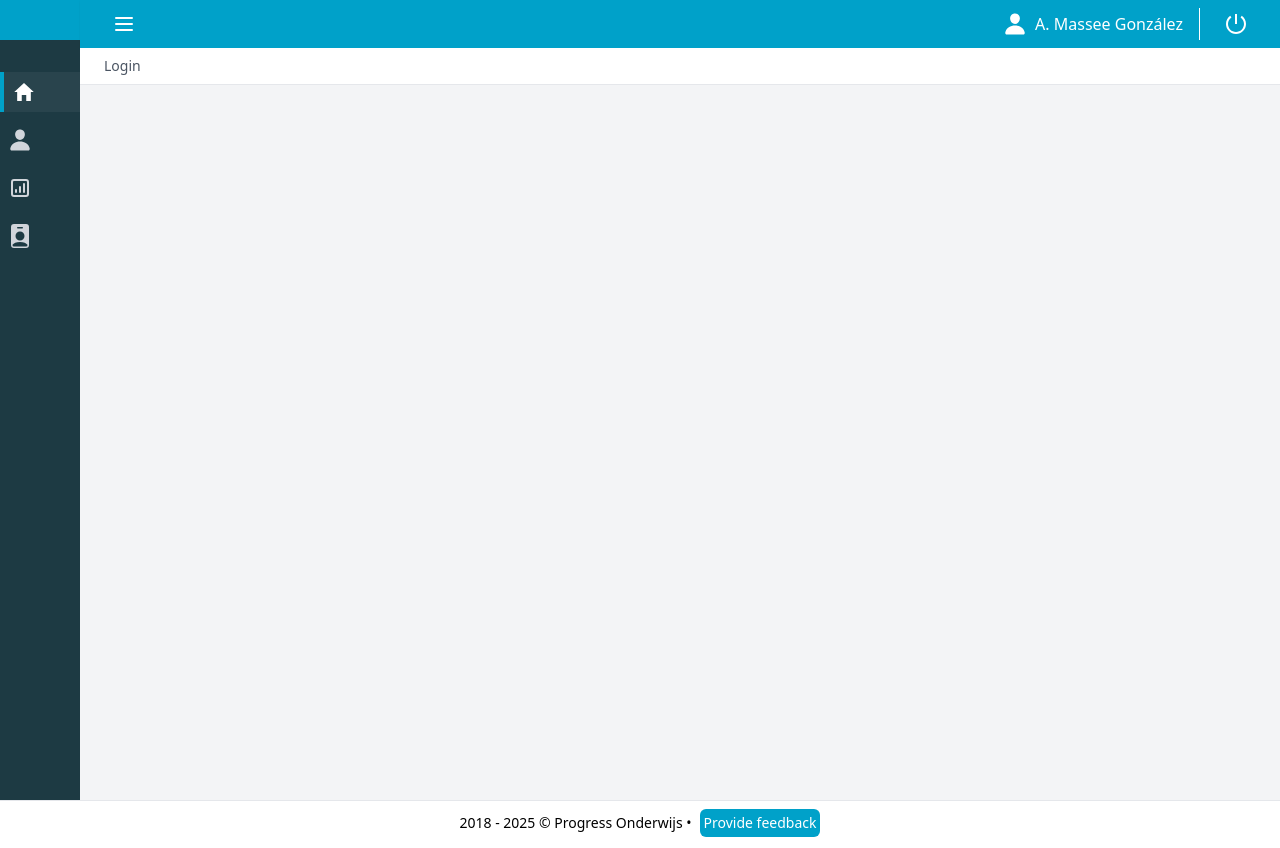
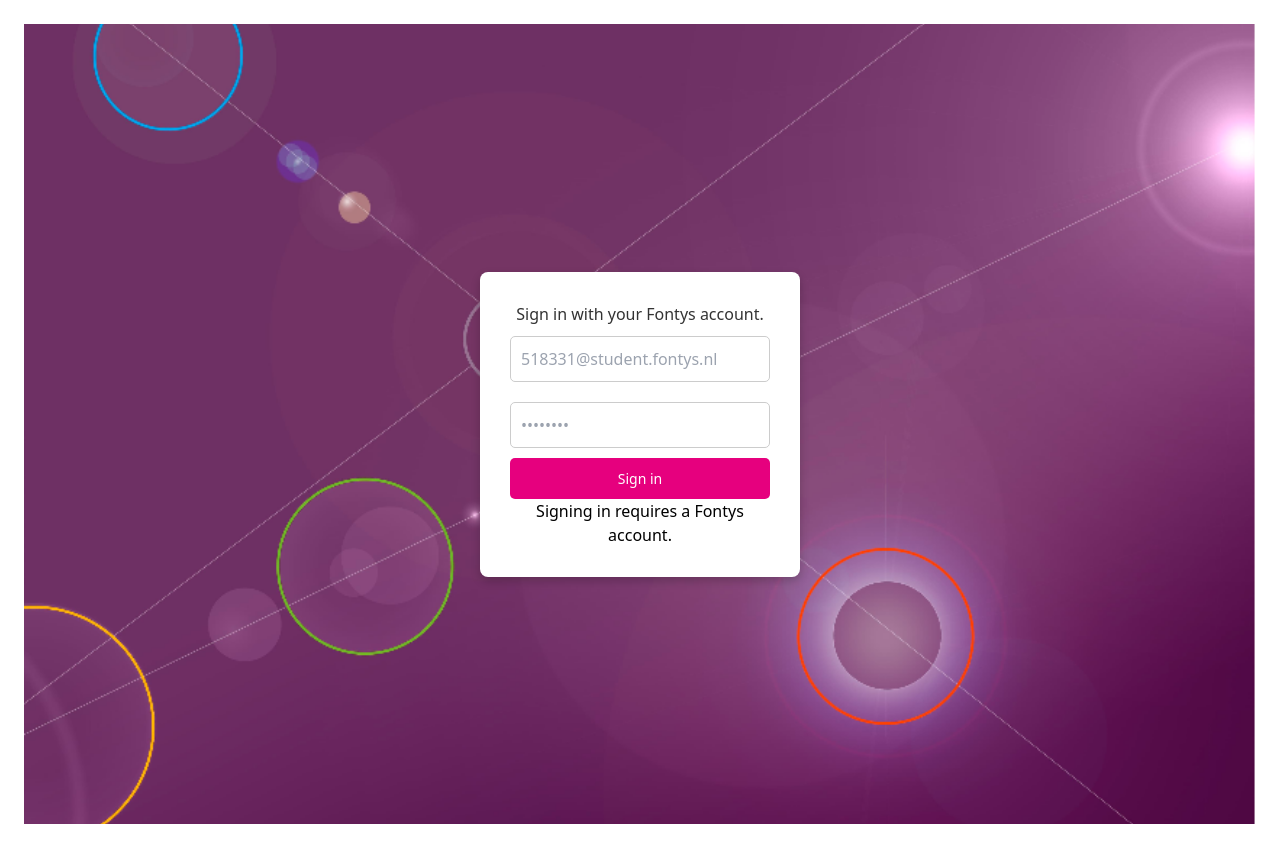
Before and after one commit to MuhammadWaleedMalik/ProgressFrontend, a React (Vite) app: page /ProgressFrontend/login in a window 1280 px wide. Built offline with nearby package versions, Linux system fonts and the light colour scheme.

Commit message:
Update App.tsx

```diff
--- a/src/App.tsx
+++ b/src/App.tsx
@@ -1,45 +1,63 @@
-import { Provider } from 'react-redux';
-import { BrowserRouter as Router, Routes, Route } from 'react-router-dom';
-import { store } from './store/store';
-import Sidebar from './components/Sidebar';
-import Header from './components/Header';
-import Breadcrumb from './components/Breadcrumb';
-import Dashboard from './pages/Dashboard';
-import General from './pages/info/General';
-import AddressData from './pages/info/AddressData';
-import Configurations from './pages/info/Configurations';
-import ResultsList from './pages/results/ResultsList';
-import ResultsOverview from './pages/results/ResultsOverview';
-import Enrollment from './pages/Enrollment/Enrollment';
-import Footer from './components/Footer';
+import { useState } from "react";
+import { Provider } from "react-redux";
+import { Routes, Route, Navigate } from "react-router-dom";
+import { store } from "./store/store";
+import Sidebar from "./components/Sidebar";
+import Header from "./components/Header";
+import Breadcrumb from "./components/Breadcrumb";
+import Dashboard from "./pages/Dashboard";
+import General from "./pages/info/General";
+import AddressData from "./pages/info/AddressData";
+import Configurations from "./pages/info/Configurations";
+import ResultsList from "./pages/results/ResultsList";
+import ResultsOverview from "./pages/results/ResultsOverview";
+import Enrollment from "./pages/Enrollment/Enrollment";
+import Footer from "./components/Footer";
+import Login from "./pages/Login/Login";
 
 function App() {
+  const [isLoggedIn, setIsLoggedIn] = useState(false);
+
+  const handleLogin = (status: boolean) => {
+    setIsLoggedIn(status);
+  };
+
+  const handleLogout = () => {
+    setIsLoggedIn(false); // Set isLoggedIn to false on logout
+  };
+
   return (
     <Provider store={store}>
-
-
-
-        <div className="flex min-h-screen bg-gray-100">
-          <Sidebar />
-          <div className="flex-1">
-            <Header />
-            <Breadcrumb />
-            <main className="p-6">
-              <Routes>
-                <Route path="/" element={<Dashboard />} />
-                <Route path="/dashboard" element={<Dashboard />} />
-                <Route path="/info/general" element={<General />} />
-                <Route path="/info/address-data" element={<AddressData />} />
-                <Route path="/info/configurations" element={<Configurations />} />
-                <Route path="/results" element={<ResultsList />} />
-                <Route path="/enrolling" element={<Enrollment />} />
-                <Route path="/results/:programId" element={<ResultsOverview />} />
-
-              </Routes>
-            </main>
-          </div>
+      <div className="flex min-h-screen bg-white">
+        {isLoggedIn && <Sidebar />}
+        <div className="flex-1 flex flex-col min-h-screen">
+          {isLoggedIn && <Header onLogout={handleLogout} />} {/* Pass handleLogout to Header */}
+          {isLoggedIn && <Breadcrumb />}
+          <main className="p-6 flex-1">
+            <Routes>
+              <Route
+                path="/login"
+                element={isLoggedIn ? <Navigate to="/dashboard" /> : <Login onLogin={handleLogin} />}
+              />
+              <Route path="/" element={isLoggedIn ? <Dashboard /> : <Navigate to="/login" />} />
+              <Route path="/dashboard" element={isLoggedIn ? <Dashboard /> : <Navigate to="/login" />} />
+              <Route path="/info/general" element={isLoggedIn ? <General /> : <Navigate to="/login" />} />
+              <Route path="/info/address-data" element={isLoggedIn ? <AddressData /> : <Navigate to="/login" />} />
+              <Route
+                path="/info/configurations"
+                element={isLoggedIn ? <Configurations /> : <Navigate to="/login" />}
+              />
+              <Route path="/results" element={isLoggedIn ? <ResultsList /> : <Navigate to="/login" />} />
+              <Route path="/enrolling" element={isLoggedIn ? <Enrollment /> : <Navigate to="/login" />} />
+              <Route
+                path="/results/:programId"
+                element={isLoggedIn ? <ResultsOverview /> : <Navigate to="/login" />}
+              />
+            </Routes>
+          </main>
+          {isLoggedIn && <Footer />}
         </div>
-          <Footer/>
+      </div>
 
     </Provider>
   );
```
